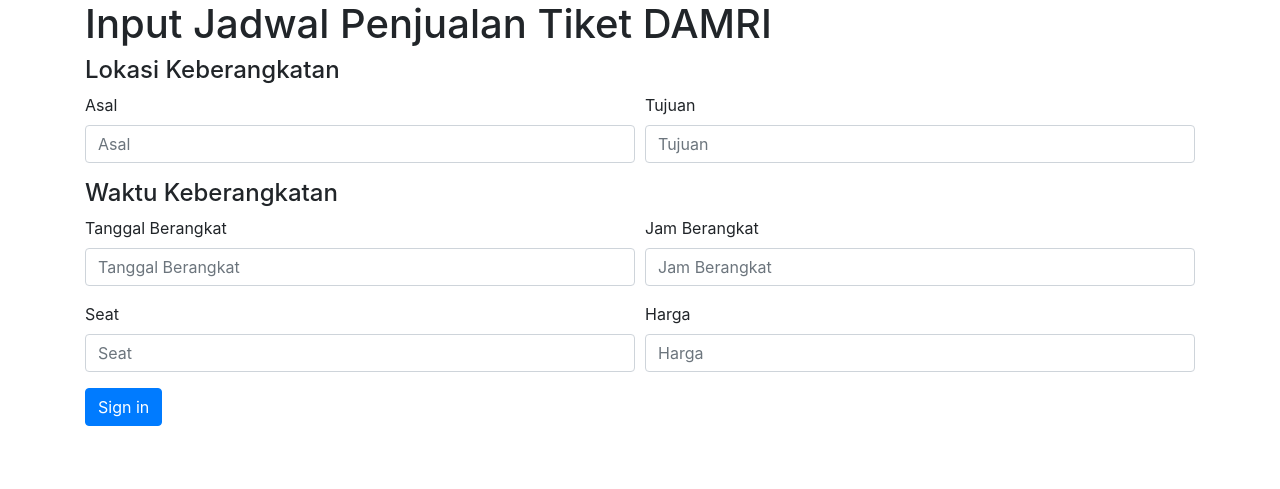
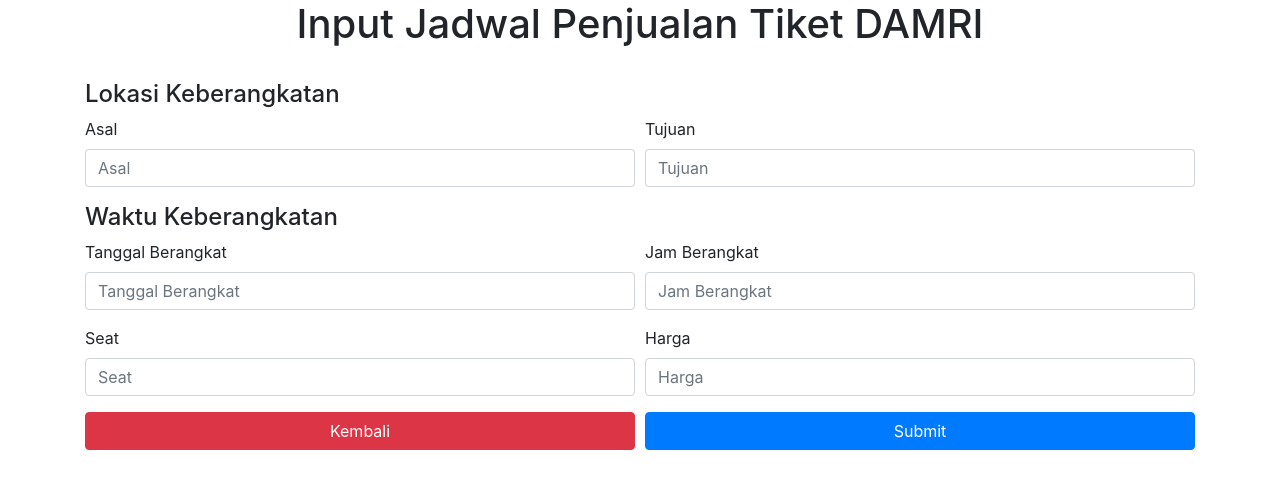
Before and after one commit to MFikriS/TKB_Perum_DAMRI, a CodeIgniter app: page /ticketingdamri/index.php/input_jadwal/index in a window 1280 px wide. Shown: the top 489 px of the page. Run offline with CodeIgniter, Linux system fonts and the light colour scheme.

Commit message:
Edit Tampilan login, admin, form input jadwal penjualan tiket

```diff
--- a/application/views/admin/input_jadwal.php
+++ b/application/views/admin/input_jadwal.php
@@ -7,51 +7,59 @@ defined('BASEPATH') OR exit('No direct script access allowed');
     <meta charset="utf-8">
     <meta name="viewport" content="width=device-width, initial-scale=1.0">
     <meta http-equiv="X-UA-Compatible" content="IE=edge">
-
-    <title>Collapsible sidebar using Bootstrap 4</title>
+    <title>Input Jadwal Penjualan Tiket</title>
 
     <!-- Bootstrap CSS CDN -->
     <link rel="stylesheet" href="https://stackpath.bootstrapcdn.com/bootstrap/4.1.0/css/bootstrap.min.css" integrity="sha384-9gVQ4dYFwwWSjIDZnLEWnxCjeSWFphJiwGPXr1jddIhOegiu1FwO5qRGvFXOdJZ4" crossorigin="anonymous">
     <!-- Our Custom CSS -->
     <link rel="stylesheet" href="assets/css/admin/input_jadwal.css">
+
 </head>
+<body>
 	<div class="container">
-<h1>Input Jadwal Penjualan Tiket DAMRI</h1>
+		<center><h1>Input Jadwal Penjualan Tiket DAMRI</h1></center></br>
 		<form>
-
 			<h4>Lokasi Keberangkatan</h4>
 			<div class="form-row">
 				<div class="form-group col-md-6">
-      <label for="inputEmail4">Asal</label>
-      <input type="text" class="form-control" id="inputEmail4" placeholder="Asal">
+					<label for="inputAsal">Asal</label>
+					<input type="text" class="form-control" id="inputAsal" placeholder="Asal">
 				</div>
 				<div class="form-group col-md-6">
-      <label for="inputPassword4">Tujuan</label>
-      <input type="text" class="form-control" id="inputPassword4" placeholder="Tujuan">
+					<label for="inputTujuan">Tujuan</label>
+					<input type="text" class="form-control" id="inputTujuan" placeholder="Tujuan">
 				</div>
 			</div>
 			<h4>Waktu Keberangkatan</h4>
 			<div class="form-row">
 				<div class="form-group col-md-6">
-      <label for="inputEmail4">Tanggal Berangkat</label>
-      <input type="text" class="form-control" id="inputEmail4" placeholder="Tanggal Berangkat">
+					<label for="inputTgl">Tanggal Berangkat</label>
+					<input type="text" class="form-control" id="inputTgl" placeholder="Tanggal Berangkat">
 				</div>
 				<div class="form-group col-md-6">
-      <label for="inputPassword4">Jam Berangkat</label>
-      <input type="text" class="form-control" id="inputPassword4" placeholder="Jam Berangkat">
+					<label for="inputJm">Jam Berangkat</label>
+					<input type="text" class="form-control" id="inputJm" placeholder="Jam Berangkat">
 				</div>
 			</div>
 			<div class="form-row">
 				<div class="form-group col-md-6">
-      <label for="inputEmail4">Seat</label>
-      <input type="text" class="form-control" id="inputEmail4" placeholder="Seat">
+					<label for="inputSeat">Seat</label>
+					<input type="text" class="form-control" id="inputSeat" placeholder="Seat">
 				</div>
 				<div class="form-group col-md-6">
-      <label for="inputPassword4">Harga</label>
-      <input type="text" class="form-control" id="inputPassword4" placeholder="Harga">
+					<label for="inputHrg">Harga</label>
+					<input type="text" class="form-control" id="inputHrg" placeholder="Harga">
 				</div>
 			</div>
-  <button type="submit" class="btn btn-primary">Sign in</button>
+			<div class="form-row">
+				<div class="col-md-6">
+					<button type="submit" class="btn btn-danger btn-block">Kembali</button>
+				</div>
+				<div class="col-md-6">
+					<button type="submit" class="btn btn-primary btn-block">Submit</button>
+				</div>
+			</div>
 		</form>
 	</div>
+</body>
 </html>
--- a/application/views/home.php
+++ b/application/views/home.php
@@ -21,9 +21,7 @@ defined('BASEPATH') OR exit('No direct script access allowed');
 							<input type="text" id="email" name="email" class="form-control" placeholder="Masukkan username disini" required autofocus><br/>
 						<label for="password">Password</label>
 							<input type="password" id="password" name="password" class="form-control" placeholder="Masukkan password disini" required></br>
-
 							<button type="button" class="btn btn-success btn-block">Login</button>
-
 						<button type="button" class="btn btn-success btn-block">Panduan</button>&nbsp
 						<center><font size="4px" weight="bold">&copyMFikriS 2022</font></center>
 					</form>
```
Lines whose indentation alone changed are shown as unchanged.
